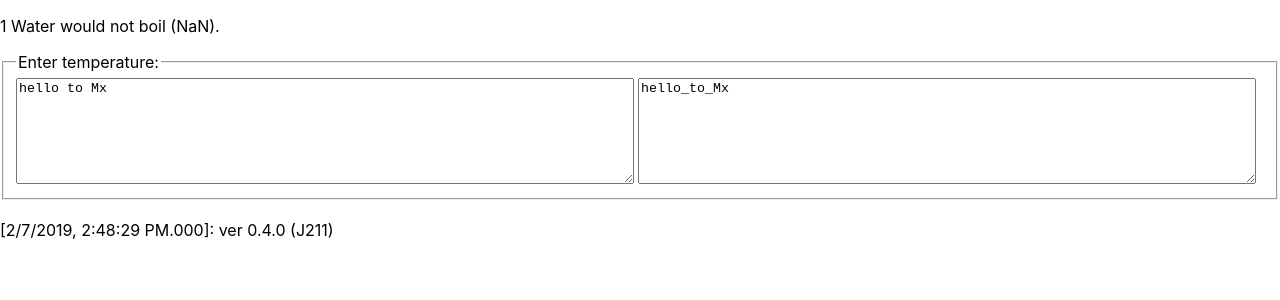
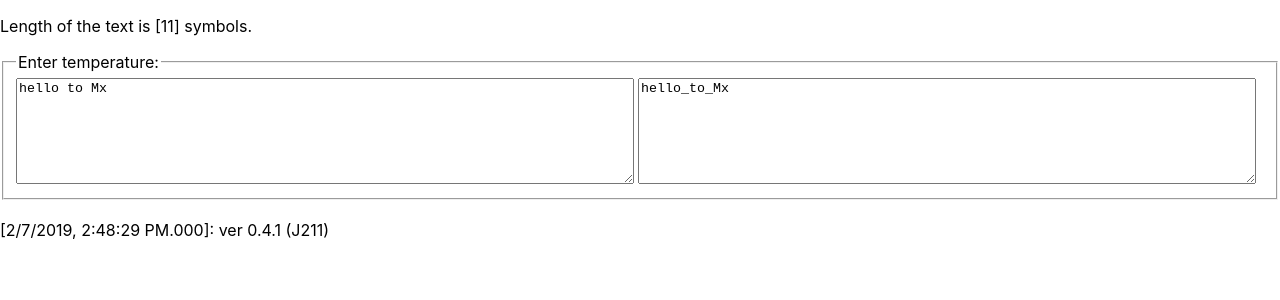
Before and after one commit to MaixEqu/reactts4, a React (Create React App) app: page / in a window 1280 px wide. Shown: the top 300 px of the page. Built offline with nearby package versions, Linux system fonts and the light colour scheme.

Commit message:
readOnly added, cleaned, ver 0.4.1 (J211)

```diff
--- a/src/App.tsx
+++ b/src/App.tsx
@@ -2,13 +2,11 @@ import React, { Component } from 'react';
 // import * as mx from './mxlibcut';
 import * as mx from './mxlib';
 
-const sVersion = "ver 0.4.0 (J211)";
+const sVersion = "ver 0.4.1 (J211)";
 
 export class Main extends Component {
   render() {
     let time_ver = `[${mx.sFTime()}]: ${sVersion}`;
-    // console.log(`hot-edit textareas tests ${time_ver}...`)
-    //           <div id="textareas0">textareas tests</div>
     return (
       <div className="App">
         <header className="App-header">
@@ -23,7 +21,6 @@ export class Main extends Component {
 
 // =====================================================
 interface IState {
-  //temperature: string
   text: string
   scale?: string
 }
@@ -33,35 +30,18 @@ interface IProps {
   celsius?: number;
   scale?: string;
   onTemperatureChange?: (value: string) => void;
+  readonly?: boolean;
 }
 
-const BoilingVerdict = (props: IProps) => {
+const BoilingVerdict = (state: IState) => {
+  /*
   let sMsg = <p>1 Water would not boil ({props.celsius}).</p>;
   if (props.celsius && props.celsius >= 100) {
     sMsg = <p>Water would boil ({props.celsius})!</p>;
   }
   return sMsg
-}
-
-const toCelsius = (fahrenheit: number): number => {
-  return (fahrenheit - 32) * 5 / 9;
-}
-
-const toFahrenheit = (celsius: number): number => {
-  return (celsius * 9 / 5) + 32;
-}
-
-const tryConvert = (temperature: string, convert: Function) => {
-  /*
-  const input = parseFloat(temperature);
-  if (Number.isNaN(input)) {
-    return '';
-  }
-  const output = convert(input);
-  const rounded = Math.round(output * 1000) / 1000;
-  return rounded.toString();
   */
-  return "";
+  return <p>Length of the text is [{state.text.length}] symbols.</p>;
 }
 
 const doUnderlines = (s: string) => s.replace(/ /g, "_");
@@ -102,9 +82,11 @@ class TemperatureTArea extends React.Component<IProps, IState> {
     const sID = this.props.id ? `"${this.props.id}"` : `"noID"`;
   /* */
     return (
-        <textarea id={sID} className="halfsize" rows={5} cols={45} value={temperature}
+        <textarea id={sID} className="halfsize" rows={5} cols={45}
+          value={temperature}
           onChange={this.handleChange}
           onKeyDown={this.handleKeyDown}
+          readOnly={this.props.readonly}
         />
     );
   /* */
@@ -120,20 +102,10 @@ export class TextAreas extends React.Component<IProps, IState> {
     super(props);
     this.handleCelsiusChange = this.handleCelsiusChange.bind(this);
     this.handleFahrenheitChange = this.handleFahrenheitChange.bind(this);
-    //this.state = {temperature: '0', scale: 'c'};
-    //this.state = {temperature: '111', scale: 'c'};
     this.state = {text: 'hello to Mx', scale: 'c'};
   }
-/*
-  handleCelsiusChange(temperature: string) {
-    this.setState({scale: 'c', temperature});
-  }
 
-  handleFahrenheitChange(temperature: string) {
-    this.setState({scale: 'f', temperature});
-  }
-*/
-handleCelsiusChange(text: string) {
+  handleCelsiusChange(text: string) {
   this.setState({scale: 'c', text});
 }
 
@@ -143,14 +115,12 @@ handleFahrenheitChange(text: string) {
 render() {
     const scale = this.state.scale;
     const text = this.state.text;
-    //const celsius = scale === 'f' ? tryConvert(temperature, toCelsius) : temperature;
-    //const fahrenheit = scale === 'c' ? tryConvert(temperature, toFahrenheit) : temperature;
     const celsius = scale === 'f' ? sConvert(text, doSpaces) : text;
     const fahrenheit = scale === 'c' ? sConvert(text, doUnderlines) : text;
 
     return (
       <div>
-        <BoilingVerdict celsius={parseFloat(celsius)} />
+        <BoilingVerdict text={this.state.text}  />
         <fieldset>
           <legend>Enter temperature:</legend>
           <div>
@@ -164,6 +134,7 @@ render() {
               id="output"
               scale="f"
               temperature={fahrenheit}
+              readonly={true}
               onTemperatureChange={this.handleFahrenheitChange} />
           </div>
         </fieldset>
```
